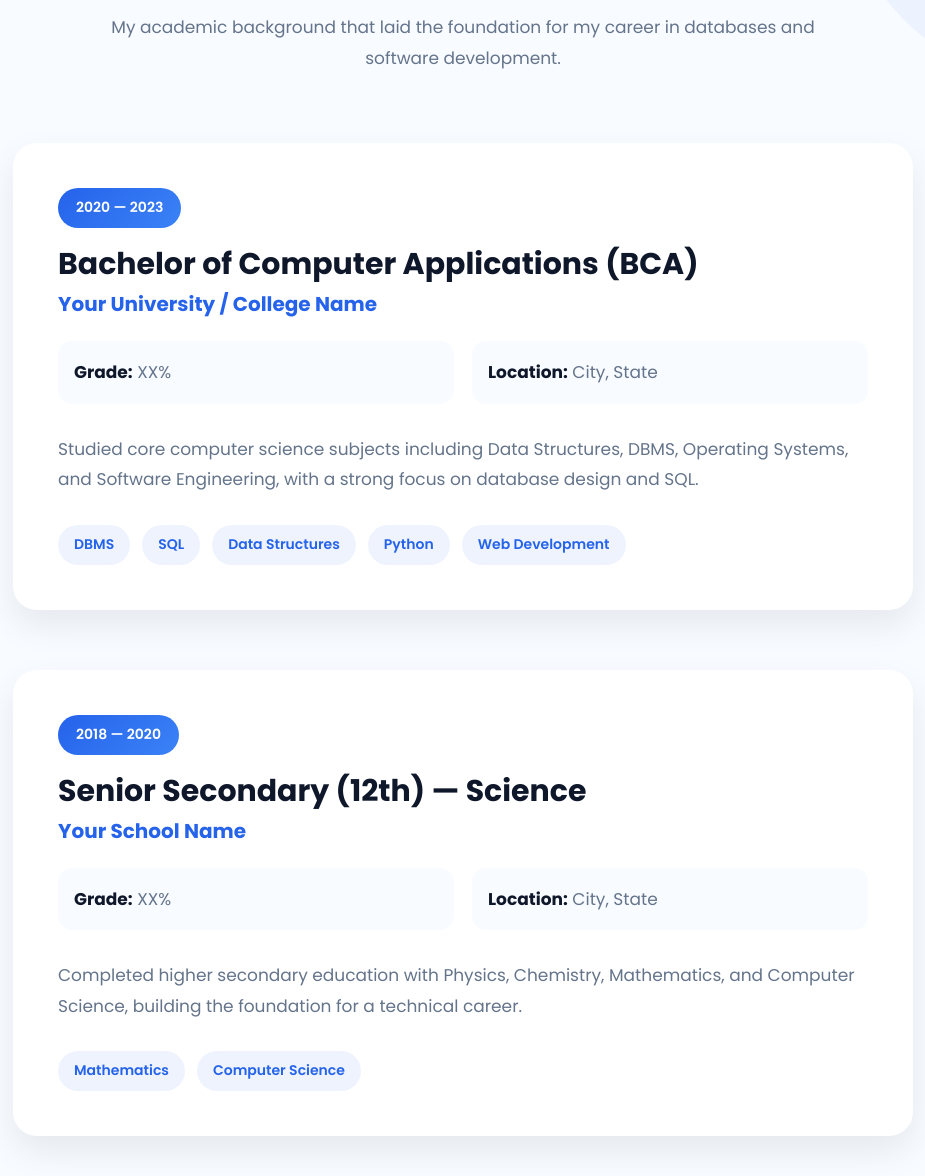
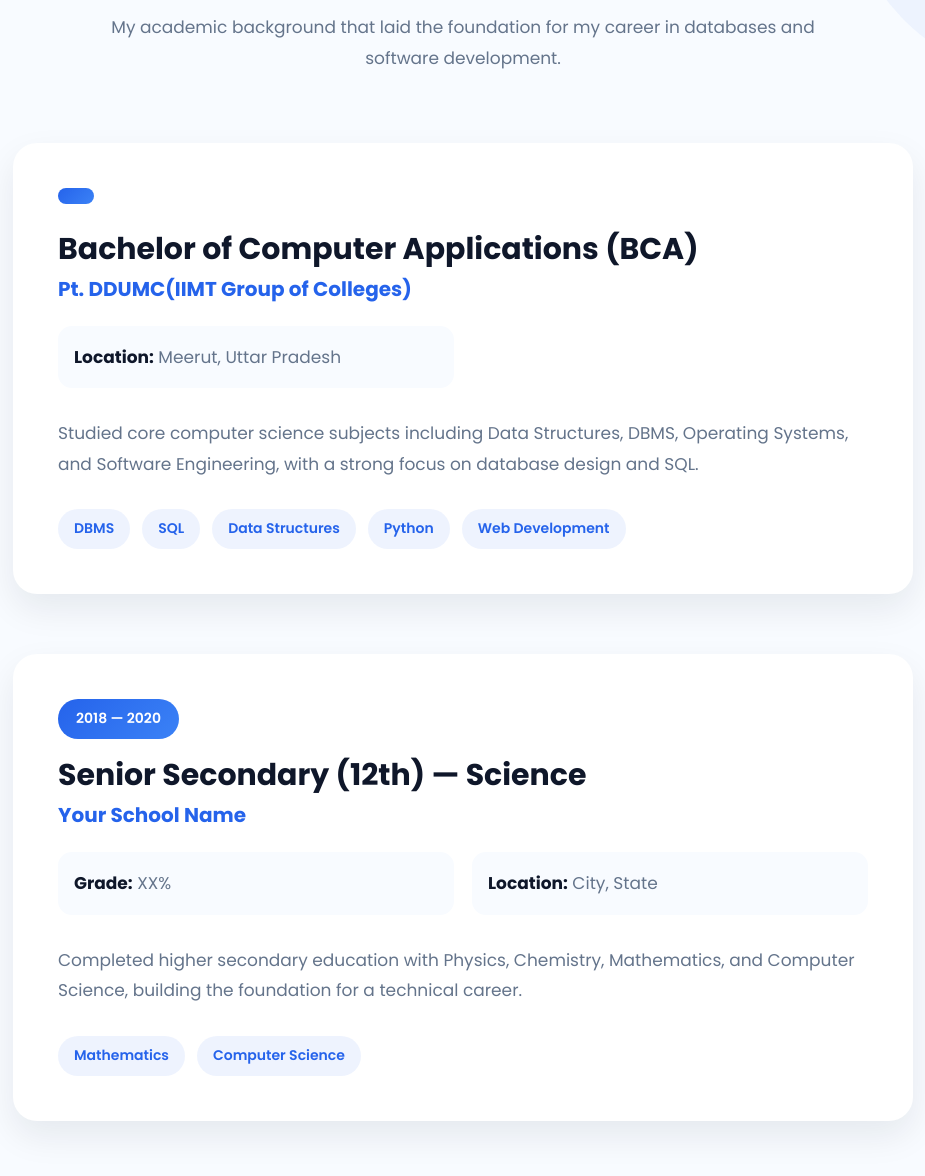
Before and after one commit to shivank0107/shivank-portfolio, a Flask app: page /education in a window 1280 px wide. Shown: the part 238-1414 px from the top of the page, without its empty margins (177-1102 px from the left). Run offline with Flask 3, Linux system fonts and the light colour scheme.

```diff
--- a/templates/education.html
+++ b/templates/education.html
@@ -27,17 +27,16 @@ Education | Shivank Rastogi
 
             <div class="education-header">
 
-                <span class="education-year">2020 — 2023</span>
+                <span class="education-year"></span>
 
                 <h2>Bachelor of Computer Applications (BCA)</h2>
-                <h3>Your University / College Name</h3>
+                <h3>Pt. DDUMC(IIMT Group of Colleges)</h3>
 
             </div>
 
             <div class="education-details">
 
-                <p><strong>Grade:</strong> XX%</p>
-                <p><strong>Location:</strong> City, State</p>
+                <p><strong>Location:</strong> Meerut, Uttar Pradesh</p>
 
             </div>
 
```
